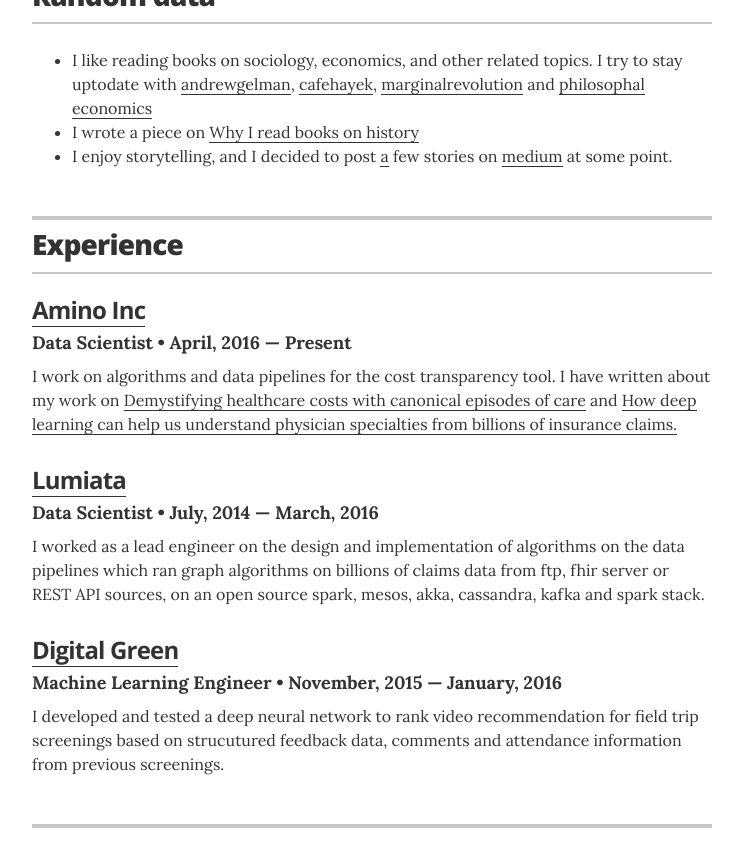
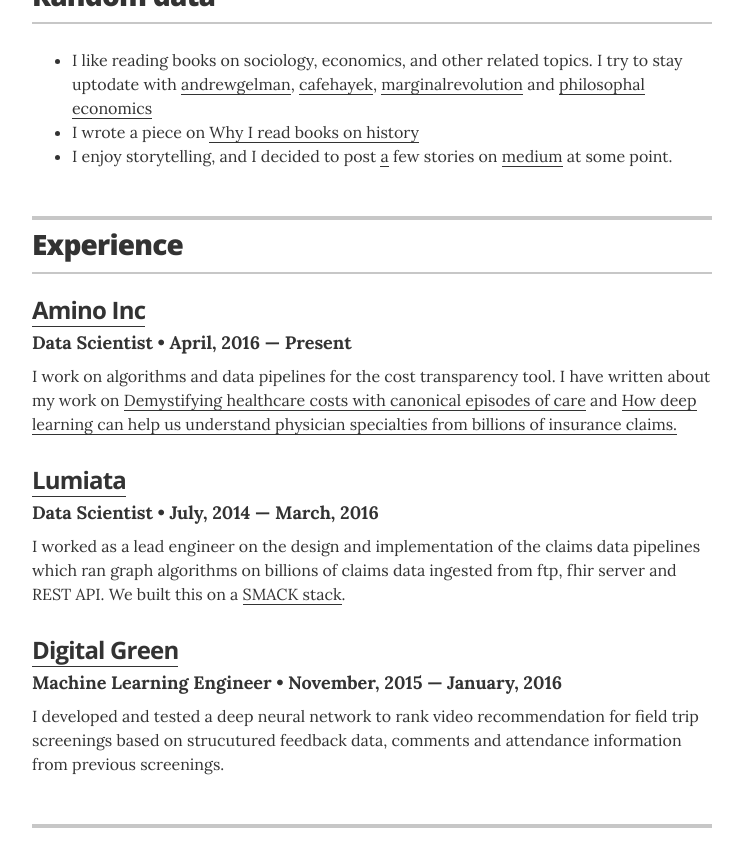
Before and after one commit to shkr/rohtas, a Jekyll site: the page built from about.md, in a window 1280 px wide and 900 px high, scrolled down 1636 px. Shown: the top 867 px of the window, without its empty margins (268-1011 px from the left). Built offline with Jekyll 4.4.1, drawn with Linux system fonts in a browser that asks for light colours.

Commit message:
experience updated

```diff
--- a/_data/experience.yml
+++ b/_data/experience.yml
@@ -9,7 +9,7 @@
 - company: <a href="https://lumiata.com">Lumiata</a>
   position: Data Scientist
   duration:  July, 2014 &mdash; March, 2016
-  summary: I worked as a lead engineer on the design and implementation of algorithms on the data pipelines which ran graph algorithms on billions of claims data from ftp, fhir server or REST API sources, on an open source spark, mesos, akka, cassandra, kafka and spark stack.
+  summary: I worked as a lead engineer on the design and implementation of the claims data pipelines which ran graph algorithms on billions of claims data ingested from ftp, fhir server and REST API. We built this on a <a href="https://mesosphere.com/blog/smack-stack-new-lamp-stack/">SMACK stack</a>.
 
 # Digital Green
 - company: <a href="https://digitalgreen.org">Digital Green </a>
```
